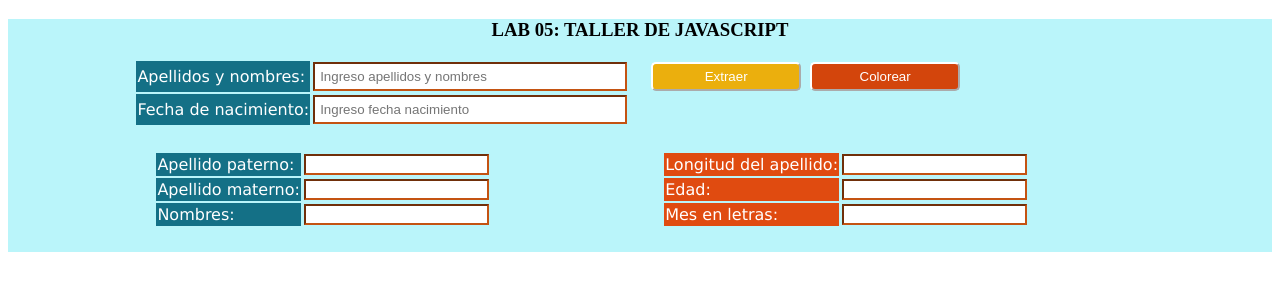
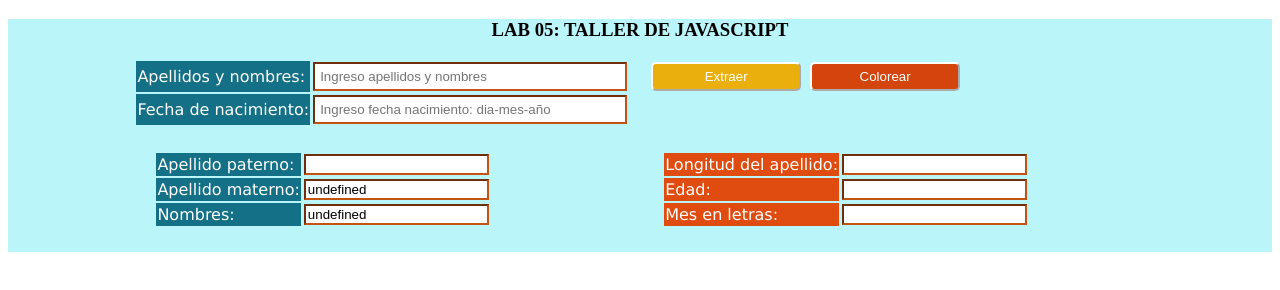
Before and after one commit to dgutierrezbueno/dgutierrezbueno.github.io, a plain HTML site: page lab05.html in a window 1280 px wide. Both pictures are taken after a click on the button "Extraer". Drawn offline with Linux system fonts and the light colour scheme.

Commit message:
boton extraer

```diff
--- a/lab05.html
+++ b/lab05.html
@@ -26,11 +26,11 @@
                     <article>
                         <table class="table">
                             <tr>
-                                <td class="fondo-celeste">Apellidos y nombres:</td>
+                                <td  class="fondo-celeste">Apellidos y nombres:</td>
                                 <td><input  placeholder="Ingreso apellidos y nombres" class="estilo-input" id="nombreapellido" type="text" name="nombre"  /></td>
 
                                 <td>
-                                    <button onclick="extraer()" id="buttonextraer" type="button">Extraer</button>
+                                    <button onclick="extraer();" id="buttonextraer" type="button">Extraer</button>
 
                                 </td>
                                 <td>
@@ -38,8 +38,8 @@
                                 </td>
                             </tr>
                             <tr>
-                                <td class="fondo-celeste">Fecha de nacimiento:</td>
-                                <td><input placeholder="Ingreso fecha nacimiento" class="estilo-input" id="fechaNacimiento" type="text" name="fechanacimiento" ></td>
+                                <td  class="fondo-celeste">Fecha de nacimiento:</td>
+                                <td><input placeholder="Ingreso fecha nacimiento: dia-mes-año" class="estilo-input" id="fechaNacimiento" type="text" name="fechanacimiento" ></td>
                             </tr>
                         </table>
                     </article>
@@ -51,15 +51,15 @@
                 <article>
                     <table class="tabla">
                         <tr>
-                            <td class="fondo-celeste">Apellido paterno:</td>
+                            <td id="color1"  class="fondo-celeste">Apellido paterno:</td>
                             <td><input id="apPaterno" class="estilo-input1" type="text" name="apellidoPaterno" value="" /></td>
                         </tr>
                         <tr>
-                            <td class="fondo-celeste">Apellido materno:</td>
+                            <td id="color2" class="fondo-celeste">Apellido materno:</td>
                             <td><input id="apMaterno" class="estilo-input1" type="text" name="apellidoMaterno" value="" /></td>
                         </tr>
                         <tr>
-                            <td class="fondo-celeste">Nombres:</td>
+                            <td id="color3" class="fondo-celeste">Nombres:</td>
                             <td><input id="nombres" class="estilo-input1" type="text" name="Nombres" value="" /></td>
                         </tr>
                     </table>
@@ -70,15 +70,15 @@
                 <article>
                     <table class="tabla">
                         <tr>
-                            <td class="fondo-naranja">Longitud del apellido:</td>
+                            <td id="color4" class="fondo-naranja">Longitud del apellido:</td>
                             <td><input id="longitudApe" class="estilo-input1" type="text" name="longitudApellido" value="" /></td>
                         </tr>
                         <tr>
-                            <td class="fondo-naranja">Edad:</td>
+                            <td id="color5" class="fondo-naranja">Edad:</td>
                             <td><input id="edad" class="estilo-input1" type="text" name="edad" value="" /></td>
                         </tr>
                         <tr>
-                            <td class="fondo-naranja">Mes en letras:</td>
+                            <td id="color6"  class="fondo-naranja">Mes en letras:</td>
                             <td><input id="nombreMes" class="estilo-input1" type="text" name="mes" value="" /></td>
                         </tr>
                     </table>
@@ -88,6 +88,7 @@
         </div>
 
 
-        <script src="" async defer></script>
+
+        <script src="lab05js/lab05.js"></script>
     </body>
 </html>
--- /dev/null
+++ b/lab05js/lab05.js
@@ -0,0 +1,46 @@
+
+
+function extraer(){
+    var nom;
+    var fecha;
+    var datos=[];
+    var meses = ["Enero", "Febrero", "Marzo", "Abril", "Mayo", "Junio", "Julio", "Agosto", "Septiembre", "Octubre", "Noviembre", "Diciembre"];
+    var anio;
+    var anioactual;
+    var datosfecha=[];
+    var apaterno;
+    var amaterno;
+
+    nom=document.getElementById("nombreapellido").value;
+    fecha=document.getElementById("fechaNacimiento").value;
+
+    datos=nom.split(" ");
+
+
+
+    document.getElementById("apPaterno").value=datos[0];
+    document.getElementById("apMaterno").value=datos[1];
+    document.getElementById("nombres").value=datos[2];
+
+
+     apaterno=datos[0].length;
+     amaterno=datos[1].length;
+    document.getElementById("longitudApe").value=apaterno+amaterno;
+
+
+
+    datosfecha=fecha.split("-")
+    var date=new Date(fecha);
+
+    anio=date.getFullYear();
+    anioactual=new Date().getFullYear();
+    document.getElementById("edad").value=anioactual-anio + " años";
+
+
+     if((datosfecha[1]) &&  datosfecha[1]>= 1  && datosfecha[1]<= 12 ) {
+
+        document.getElementById("nombreMes").value=meses[datosfecha[1]-1];
+
+     }
+
+}
```
Also changed, not shown: images/lab05js/lab05.js (deleted, +0 -8 lines).
